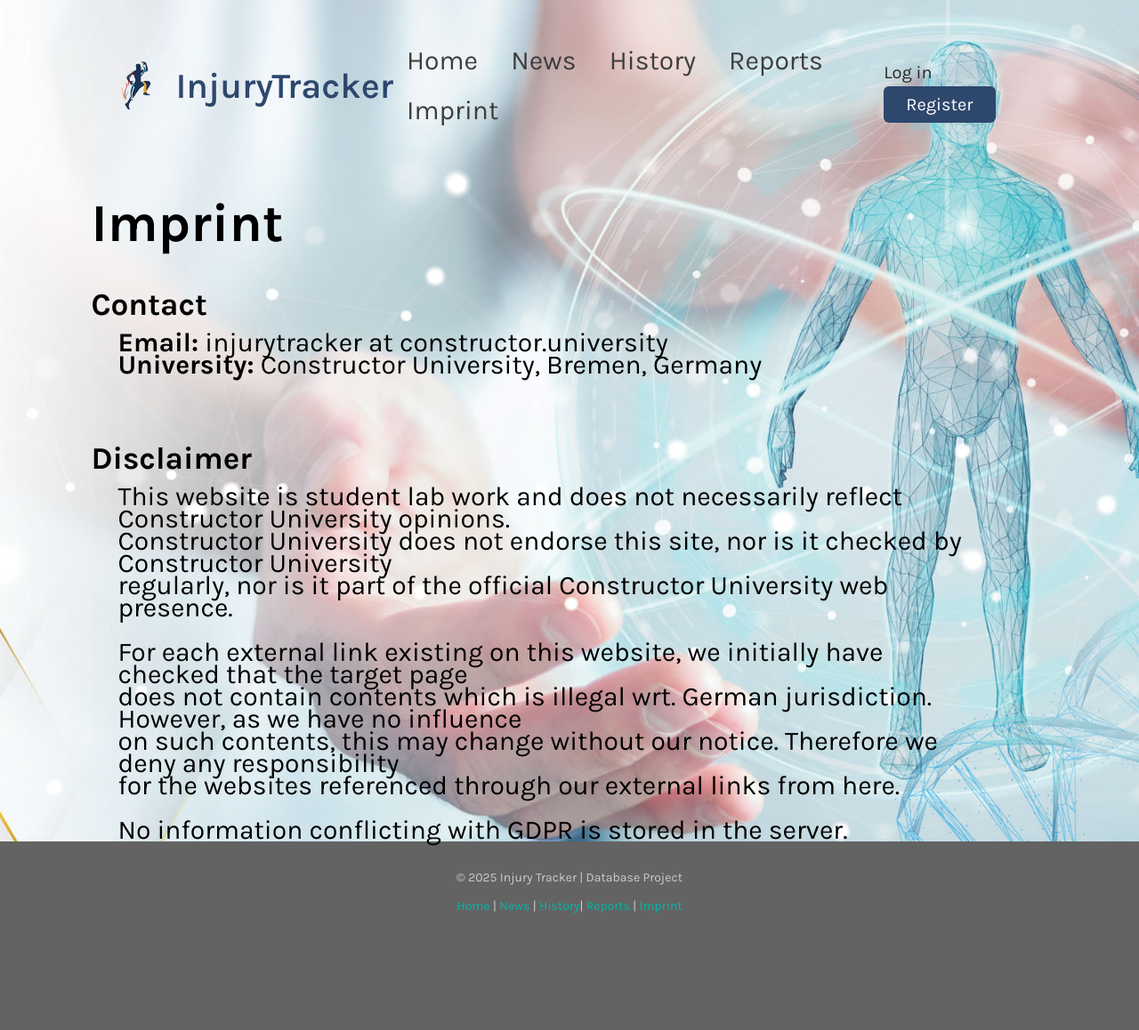
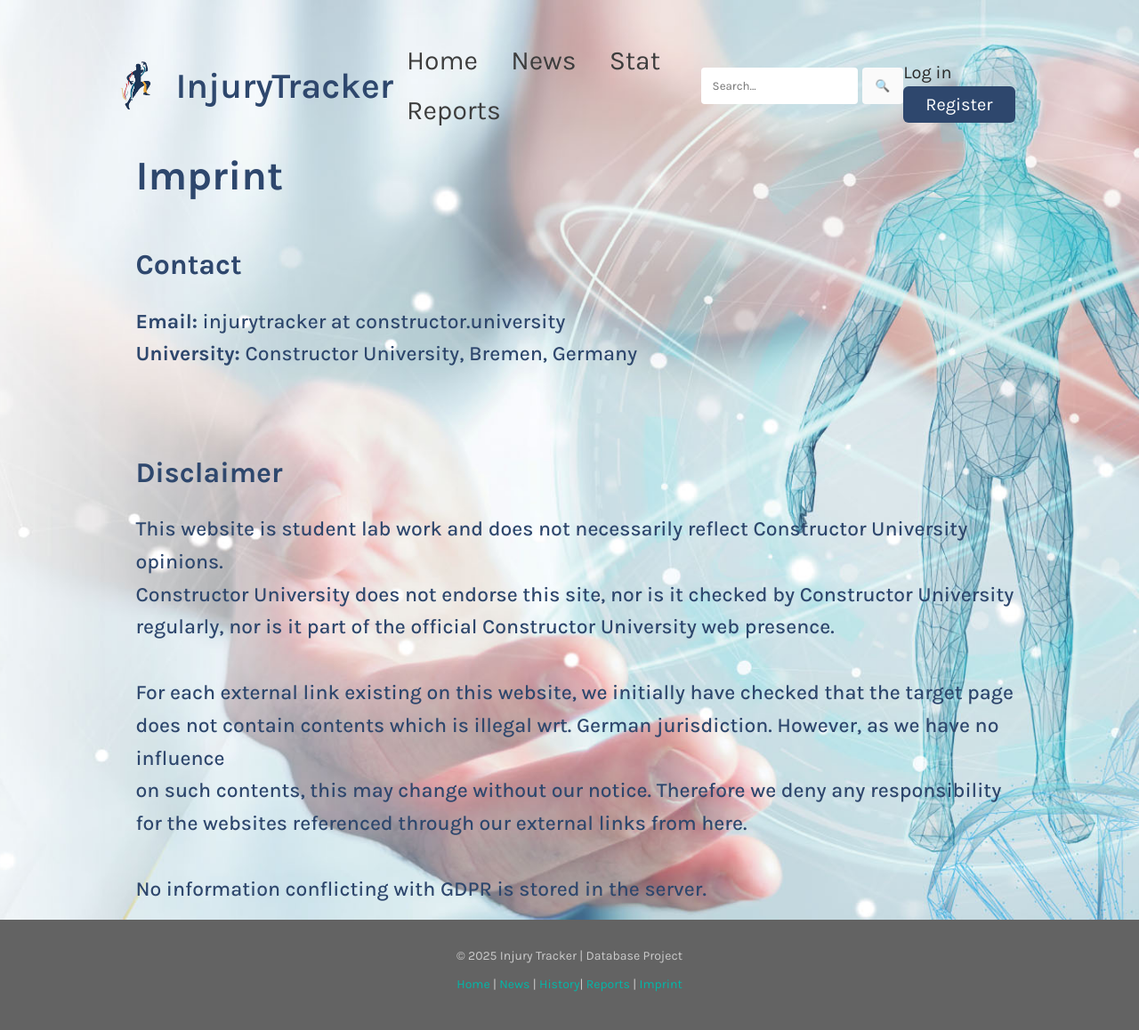
Before and after one commit to choikyy13/Injury_Tracker, a PHP site: page /imprint.html in a window 1280 px wide. Shown: the whole page at 89% size. Before the commit the page ends 1027 px from the top, so only its background shows below. Run offline with PHP 8.4, Linux system fonts and the light colour scheme.

Commit message:
modified version

```diff
--- a/Assignment 4/HTML/imprint.html
+++ b/Assignment 4/HTML/imprint.html
@@ -4,7 +4,7 @@
     <meta charset="UTF-8">
     <meta name="viewport" content="width=device-width, initial-scale=1.0">
     <title>Imprint | Injury Tracker</title>
-    <link rel="stylesheet" href="style.css">
+    <link rel="stylesheet" type="text/css" href="style.css">
 </head>
 <body>
 
@@ -14,7 +14,7 @@
 
             <!--left-->
             <div class="logo">
-            <a href="#">
+                <a href="index.html">
                 <img src="img/logo.jpg" alt="Logo" class="logo-img">    <!--if image not found, "logo"-->
                 <span class="logo-text">InjuryTracker</span>
                 </a>
@@ -24,11 +24,14 @@
             <ul>
                 <li><a href="index.html">Home</a></li>
                 <li><a href="news.html">News</a></li>
-            <li><a href="history.html">History</a></li>
+                <li><a href="stat.html">Stat</a></li>
                 <li><a href="reports.html">Reports</a></li>
-            <li><a href="imprint.html">Imprint</a></li>
+            </ul>
 
-        </ul>
+            <div class="search-container">
+                <input type="text" class="search-input" placeholder="Search...">
+                <button class="search-button">🔍</button> <!-- Search icon -->
+            </div>
 
             <!--right-->
             <div class="buttons">
@@ -37,7 +40,8 @@
             </div>
         </nav>
 
-        <div class="content">
+
+        <div class="about">
             <h1>Imprint</h1>
             <br>
             <h3>Contact</h3>
--- a/Assignment 4/HTML/style.css
+++ b/Assignment 4/HTML/style.css
@@ -120,6 +120,32 @@ nav ul li a:hover{
   color: #fff;
 }
 
+.search-container {
+  display: flex;
+  align-items: center;
+}
+
+.search-input {
+  padding: 13px;
+  border: none;
+  border-radius: 4px;
+  margin-right: 5px;
+}
+
+.search-button {
+  background-color: #fafafa;
+  border: none;
+  color: white;
+  padding: 13px 15px;
+  border-radius: 4px;
+  cursor: pointer;
+  transition: background-color 0.5s;
+}
+
+.search-button:hover {
+  background-color: #384f8d;
+}
+
 
 /*content below navigation section*/
 .content{
```
Also changed, not shown: Assignment 4/HTML/index.html (+8 -7 lines). Lines whose indentation alone changed are shown as unchanged.
